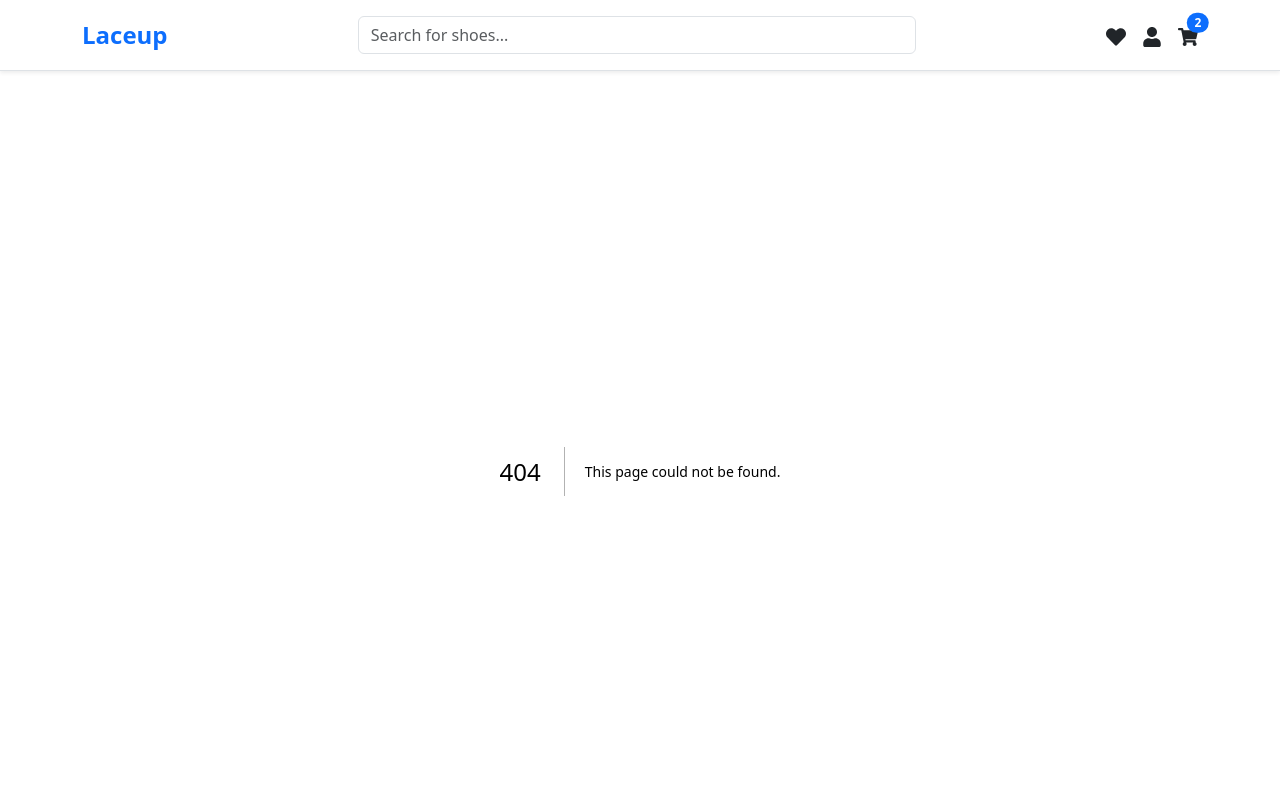
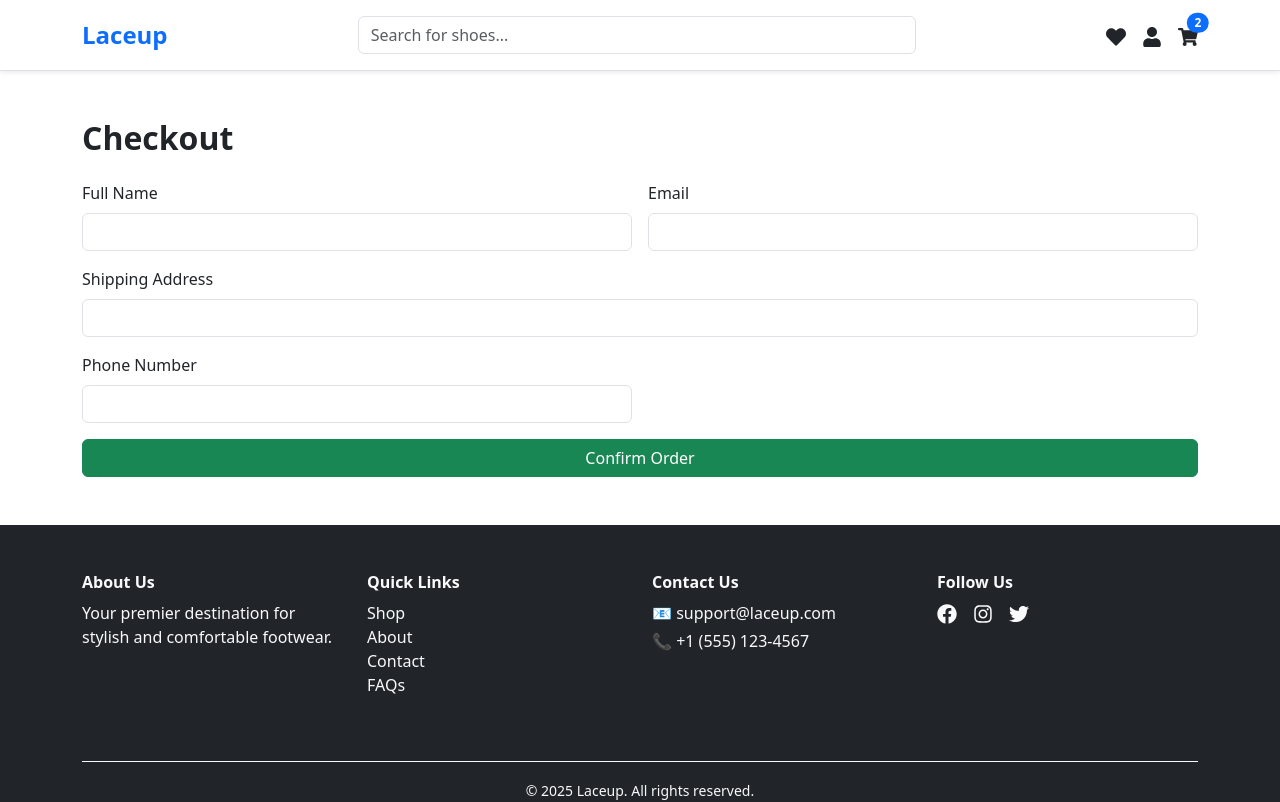
Before and after one commit to Dilajohn/laceup-2, a Next.js app: page /checkout in a window 1280 px wide. Before the commit this address had no page. Shown: the top 802 px of the page. Built offline with nearby package versions, Linux system fonts and the light colour scheme.

Commit message:
feat: Refactor components and implement cart and checkout functionality

```diff
--- /dev/null
+++ b/src/app/checkout/page.tsx
@@ -0,0 +1,78 @@
+'use client';
+
+import { useState } from 'react';
+
+export default function CheckoutPage() {
+  const [formData, setFormData] = useState({
+    name: '',
+    address: '',
+    email: '',
+    phone: '',
+  });
+
+  const handleChange = (e: React.ChangeEvent<HTMLInputElement>) => {
+    setFormData({ ...formData, [e.target.name]: e.target.value });
+  };
+
+  const handleSubmit = (e: React.FormEvent) => {
+    e.preventDefault();
+    alert('Order placed successfully!');
+  };
+
+  return (
+    <section className="container py-5">
+      <h2 className="fw-bold mb-4">Checkout</h2>
+      <form onSubmit={handleSubmit} className="row g-3">
+        <div className="col-md-6">
+          <label className="form-label">Full Name</label>
+          <input
+            type="text"
+            className="form-control"
+            name="name"
+            required
+            value={formData.name}
+            onChange={handleChange}
+          />
+        </div>
+        <div className="col-md-6">
+          <label className="form-label">Email</label>
+          <input
+            type="email"
+            className="form-control"
+            name="email"
+            required
+            value={formData.email}
+            onChange={handleChange}
+          />
+        </div>
+        <div className="col-12">
+          <label className="form-label">Shipping Address</label>
+          <input
+            type="text"
+            className="form-control"
+            name="address"
+            required
+            value={formData.address}
+            onChange={handleChange}
+          />
+        </div>
+        <div className="col-md-6">
+          <label className="form-label">Phone Number</label>
+          <input
+            type="tel"
+            className="form-control"
+            name="phone"
+            required
+            value={formData.phone}
+            onChange={handleChange}
+          />
+        </div>
+        <div className="col-12">
+          <button type="submit" className="btn btn-success w-100">
+            Confirm Order
+          </button>
+        </div>
+      </form>
+    </section>
+  );
+}
```
Also changed, not shown: src/app/cart/page.tsx (added, +49 -0 lines), src/components/CartItemCard.tsx (added, +26 -0 lines), src/components/CategoryCard.tsx (+14 -6 lines), src/components/Hero.tsx (+19 -15 lines), src/components/OfferBanner.tsx (+16 -7 lines), src/components/ProductCard.tsx (+15 -11 lines).
